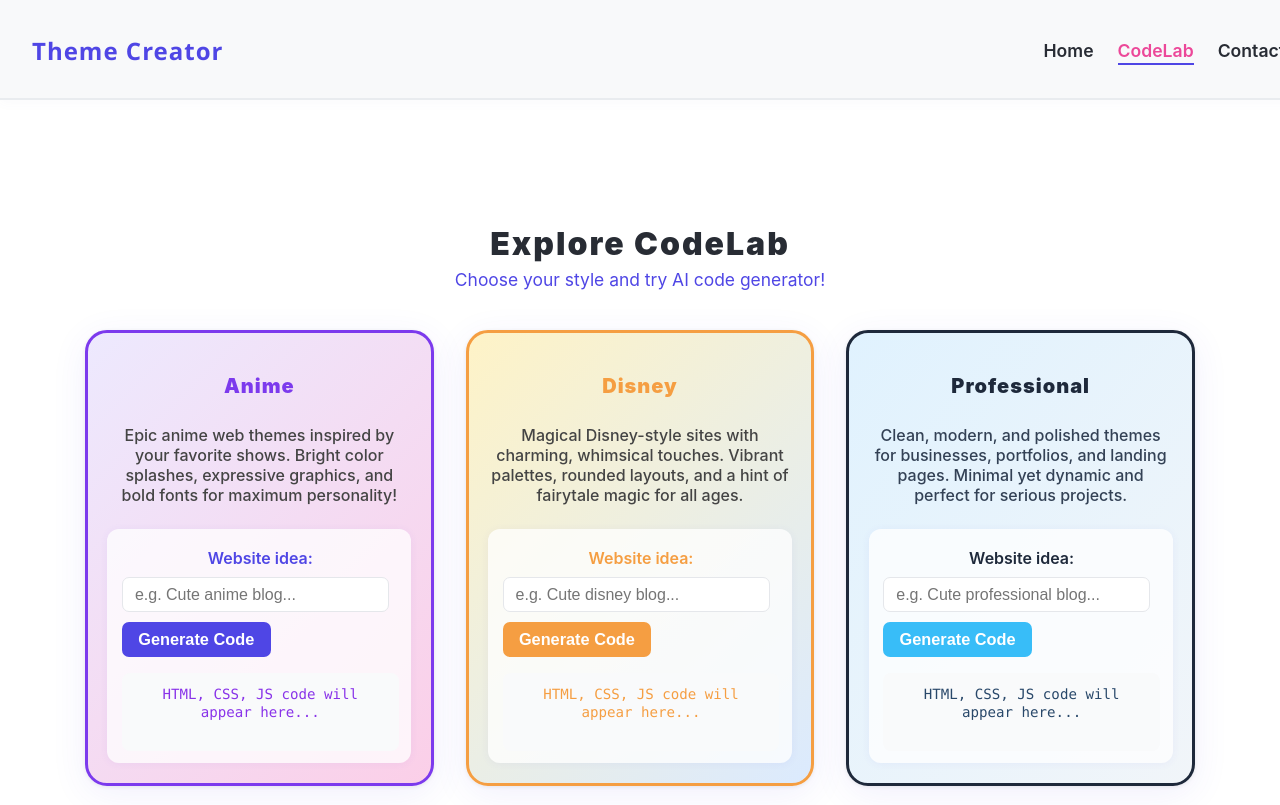
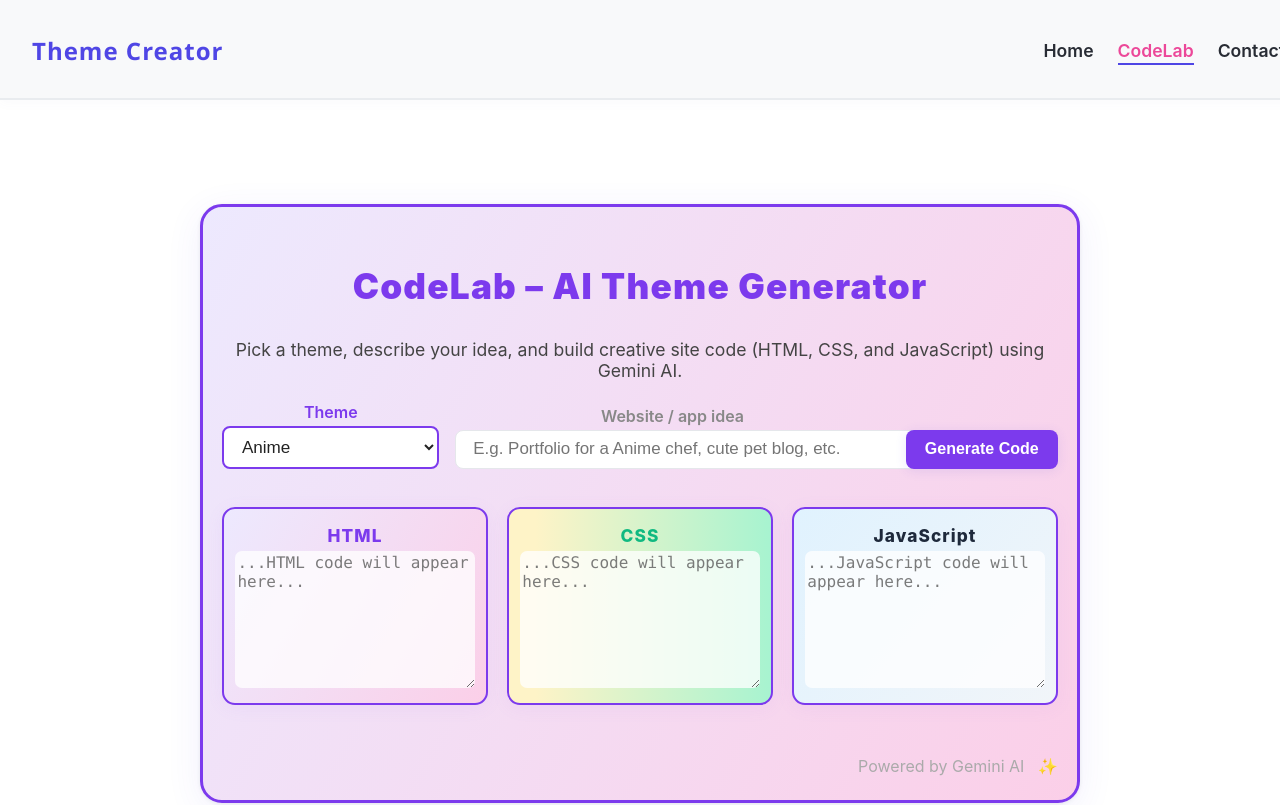
Before and after one commit to Workflow-Manager-admin/themegenie-107565-597cd14a, a React (Create React App) app in the folder theme_creator_frontend/: page /codelab in a window 1280 px wide. Shown: the top 805 px of the page. Built offline with nearby package versions, Linux system fonts and the light colour scheme.

Commit message:
CheckPoint - cgfc634dad

```diff
--- a/theme_creator_frontend/src/pages/CodeLab.jsx
+++ b/theme_creator_frontend/src/pages/CodeLab.jsx
@@ -1,193 +1,299 @@
 import React, { useState } from "react";
-import "./Themes.css";
+import "../pages/Themes.css";
+import { generateCode } from "../utils/gemini";
 
+// PUBLIC_INTERFACE
 /**
- * Async placeholder for Gemini or AI backend integration.
- * Simulates code generation for a given theme and idea.
- * @param {string} theme - The theme type: "Anime"|"Disney"|"Professional"
- * @param {string} idea - The user site idea
- * @returns {Promise<string>} - Returns generated HTML/CSS/JS as string
+ * CodeLab page: Gemini-powered code generation with theme dropdown,
+ * idea input, and colorfully styled, responsive output for HTML, CSS, JS.
  */
+function CodeLab() {
+  const THEMES = [
+    { value: "Anime", label: "Anime", accent: "var(--anime-color)", bg: "linear-gradient(120deg,#ede9fe 0%,#fbcfe8 100%)" },
+    { value: "Disney", label: "Disney", accent: "var(--disney-color)", bg: "linear-gradient(90deg,#fef3c7 40%,#dbeafe 100%)" },
+    { value: "Professional", label: "Professional", accent: "var(--professional-color)", bg: "linear-gradient(130deg,#e0f2fe 0%,#f1f5f9 100%)" },
+  ];
+  const [theme, setTheme] = useState(THEMES[0].value);
+  const [idea, setIdea] = useState("");
+  const [loading, setLoading] = useState(false);
+  const [outputs, setOutputs] = useState({ html: "", css: "", js: "" });
+  const [raw, setRaw] = useState(""); // For debugging, shows full Gemini response
+
+  // Extract HTML, CSS, JS from a multi-part code string.
+  function parseCodeSections(code) {
+    // Quick and robust way: regex split for <style>...</style> and <script>...</script>
+    if (!code) return { html: "", css: "", js: "" };
+    let html = "", css = "", js = "";
+
+    // Regexes for <style>...</style> and <script>...</script>
+    const styleMatch = code.match(/<style[^>]*>([\s\S]*?)<\/style>/i);
+    const scriptMatch = code.match(/<script[^>]*>([\s\S]*?)<\/script>/i);
+
+    if (styleMatch) css = styleMatch[1].trim();
+    if (scriptMatch) js = scriptMatch[1].trim();
+
+    // Strip <style> and <script> from html
+    html = code
+      .replace(/<style[^>]*>[\s\S]*?<\/style>/gi, "")
+      .replace(/<script[^>]*>[\s\S]*?<\/script>/gi, "")
+      .trim();
+
+    // Gemini often returns everything as one <html>...</html>: keep just the <html> if present, else the whole.
+    const htmlBlockMatch = html.match(/(<html[\s\S]*<\/html>)/i);
+    if (htmlBlockMatch) html = htmlBlockMatch[1];
+    return { html, css, js };
+  }
+
   // PUBLIC_INTERFACE
-async function generateThemeCode(theme, idea) {
-  // Simulate API delay
-  await new Promise((res) => setTimeout(res, 900));
-  // Placeholder example
-  if (!idea || !idea.trim()) {
-    return "// Please enter a website idea to get started!";
-  }
-  switch (theme) {
-    case "Anime":
-      return `<html>
-  <head>
-    <title>${idea} - Anime Theme</title>
-    <style>
-      body { background: linear-gradient(120deg,#ede9fe 0%,#fbcfe8 100%); color: #811; font-size: 120%; }
-      h1 { color: #7c3aed; text-shadow: 0 2px 14px #e0a7f6; }
-      .sparkle { color: #f472b6; font-size: 1.9em; }
-    </style>
-  </head>
-  <body>
-    <h1><span class="sparkle">★</span> ${idea} <span class="sparkle">★</span></h1>
-    <p>Welcome to your personalized Anime web experience!</p>
-  </body>
-</html>`;
-    case "Disney":
-      return `<html>
-  <head>
-    <title>${idea} - Disney Magic</title>
-    <style>
-      body { background: linear-gradient(90deg,#fef3c7 40%,#dbeafe 100%); font-family: 'Comic Sans MS', cursive; }
-      h1 { color: #f59e42; text-shadow: 0 2px 10px #fff3c9; }
-      .magic { color: #333cff; font-weight: bold; font-size: 1.6em; }
-    </style>
-  </head>
-  <body>
-    <h1><span class="magic">✨</span> ${idea} <span class="magic">✨</span></h1>
-    <p>Create your own story with Disney-inspired design!</p>
-  </body>
-</html>`;
-    case "Professional":
-      return `<html>
-  <head>
-    <title>${idea} - Professional Theme</title>
-    <style>
-      body { background: linear-gradient(130deg,#e0f2fe 0%,#f1f5f9 100%); color: #111927; }
-      h1 { color: #1e293b; letter-spacing: 1.6px; }
-      .accent { color: #38bdf8; font-weight: bold; }
-    </style>
-  </head>
-  <body>
-    <h1><span class="accent">▍</span> ${idea} <span class="accent">▍</span></h1>
-    <p>Modern, elegant theme for your professional needs.</p>
-  </body>
-</html>`;
-    default:
-      return "// AI response: Cannot generate code for unknown theme.";
+  async function handleGenerate(e) {
+    e.preventDefault();
+    setLoading(true);
+    setOutputs({ html: "", css: "", js: "" });
+    setRaw("");
+    try {
+      const code = await generateCode(theme, idea);
+      const sections = parseCodeSections(code);
+      setOutputs(sections);
+      setRaw(code);
+    } catch (err) {
+      setOutputs({ html: "", css: "", js: "" });
+      setRaw("// Error: " + String(err));
+    } finally {
+      setLoading(false);
     }
   }
 
-// Single theme card (chatbot) component
-function ThemeChatCard({ themeKey, title, desc, accentClass }) {
-  const [idea, setIdea] = useState("");
-  const [resultCode, setResultCode] = useState("");
-  const [loading, setLoading] = useState(false);
+  // For accent colors, find current selected theme
+  const currentThemeObj = THEMES.find(t => t.value === theme);
 
-  // PUBLIC_INTERFACE
-  async function handleGenerate() {
-    setLoading(true);
-    try {
-      const result = await generateThemeCode(title, idea);
-      setResultCode(result);
-    } catch (e) {
-      setResultCode("// Error: Unable to generate code.");
-    }
-    setLoading(false);
+  return (
+    <main
+      style={{
+        maxWidth: "880px",
+        margin: "0 auto",
+        padding: "2.1rem 1.1rem 2.2rem 1.1rem",
+        minHeight: "74vh",
+        width: "100%",
+      }}
+    >
+      <section
+        style={{
+          background: currentThemeObj.bg,
+          borderRadius: 22,
+          boxShadow: "0 8px 36px 0 rgba(79,70,229,0.08), 0 1px 4px 0 rgba(0,0,0,0.07)",
+          padding: "1.8rem 1.2rem 1.5rem 1.2rem",
+          border: `3px solid ${currentThemeObj.accent}`,
+          display: "flex",
+          flexDirection: "column",
+          alignItems: "stretch",
+          transition: "background 0.4s, border 0.3s",
+        }}
+      >
+        <h1 style={{
+          marginBottom: "0.42em",
+          fontWeight: 900,
+          letterSpacing: 1.2,
+          color: currentThemeObj.accent,
+          fontSize: "2.2rem",
+        }}>
+          CodeLab – AI Theme Generator
+        </h1>
+        <p style={{
+          color: "#444",
+          fontSize: "1.1em",
+          marginBottom: "1.2em"
+        }}>
+          Pick a theme, describe your idea, and build creative site code (HTML, CSS, and JavaScript) using Gemini AI.
+        </p>
+
+        <form
+          onSubmit={handleGenerate}
+          style={{
+            display: "flex",
+            flexWrap: "wrap",
+            gap: "1rem",
+            alignItems: "flex-end",
+            marginBottom: "2.2em"
+          }}
+          aria-label="Theme and idea input"
+        >
+          <div style={{ minWidth: 150, flex: "1 1 160px", maxWidth: 220 }}>
+            <label htmlFor="theme-dropdown" style={{ fontWeight: 600, color: currentThemeObj.accent }}>Theme</label>
+            <select
+              id="theme-dropdown"
+              value={theme}
+              style={{
+                width: "100%",
+                marginTop: 4,
+                borderRadius: 8,
+                padding: "0.5em 0.8em",
+                background: "#fff",
+                border: `2px solid ${currentThemeObj.accent}`,
+                color: "#222",
+                fontSize: "1.07em",
+                outline: "none"
+              }}
+              onChange={e => setTheme(e.target.value)}
+              disabled={loading}
+            >
+              {THEMES.map(option => (
+                <option value={option.value} key={option.value}>{option.label}</option>
+              ))}
+            </select>
+          </div>
+          <div style={{ flex: "2 1 320px" }}>
+            <label htmlFor="idea-input" style={{ fontWeight: 600, color: "#888" }}>Website / app idea</label>
+            <input
+              id="idea-input"
+              type="text"
+              value={idea}
+              placeholder={`E.g. Portfolio for a ${theme} chef, cute pet blog, etc.`}
+              required
+              maxLength={180}
+              style={{
+                width: "100%",
+                marginTop: 4,
+                borderRadius: 8,
+                padding: "0.5em 1em",
+                fontSize: "1.06em",
+                border: "1.8px solid #e5e7eb",
+                outline: "none",
+              }}
+              onChange={e => setIdea(e.target.value)}
+              disabled={loading}
+              aria-label="Describe your idea for the generator"
+            />
+          </div>
+          <div>
+            <button
+              type="submit"
+              style={{
+                background: currentThemeObj.accent,
+                color: "#fff",
+                padding: "0.64em 1.2em",
+                border: "none",
+                borderRadius: 8,
+                fontSize: "1em",
+                fontWeight: 700,
+                cursor: loading ? "not-allowed" : "pointer",
+                boxShadow: "0 2px 12px rgba(76,60,229,0.11)",
+                marginTop: 15
+              }}
+              disabled={loading || !idea.trim()}
+              aria-busy={loading}
+            >
+              {loading ? "Generating…" : "Generate Code"}
+            </button>
+          </div>
+        </form>
+
+        <ResponsivePreviewOutputs outputs={outputs} accent={currentThemeObj.accent} />
+
+        {/* Debug raw Gemini output, can be removed. */}
+        {/* <textarea style={{display: "none"}} value={raw} readOnly rows={4} /> */}
+
+        <div style={{
+          margin: "2.4em 0 0",
+          textAlign: "right",
+          fontSize: "1em",
+          color: "#aaa",
+        }}>
+          Powered by Gemini AI &nbsp; <span aria-label="sparkles" role="img">✨</span>
+        </div>
+      </section>
+    </main>
+  );
 }
 
+// Responsive component to display three labeled output boxes for HTML, CSS, JS.
+function ResponsivePreviewOutputs({ outputs, accent }) {
+  // Responsive: stack in one column on mobile, otherwise grid
   return (
-    <section className={`theme-card ${accentClass}`} tabIndex={0} aria-label={`${title} theme card`}>
-      <h2 className="theme-title">{title}</h2>
-      <p className="theme-description">{desc}</p>
-      {/* Chat UI */}
-      <div className="ai-section" style={{ marginTop: ".5em" }}>
-        <label htmlFor={`ai-prompt-${themeKey}`} className="theme-ai-label">
-          Website idea:
-        </label>
-        <div className="theme-ai-input-row">
-          <input
-            className="theme-ai-input"
-            type="text"
-            id={`ai-prompt-${themeKey}`}
-            maxLength={120}
-            placeholder={`e.g. Cute ${title.toLowerCase()} blog...`}
-            value={idea}
-            onChange={(e) => setIdea(e.target.value)}
-            disabled={loading}
+    <section style={{
+      display: "grid",
+      gridTemplateColumns: "1fr 1fr 1fr",
+      gap: "1.2em",
+      marginTop: "0.2em",
+      marginBottom: "0.8em"
+    }}>
+      <PreviewPanel
+        label="HTML"
+        value={outputs.html}
+        accent={accent}
+        gradient="linear-gradient(120deg,#ede9fe 0%,#fbcfe8 100%)"
+        codeColor="#7c3aed"
       />
-          <button
-            className="theme-generate-btn"
-            onClick={handleGenerate}
-            disabled={!idea.trim() || loading}
-            aria-busy={loading}
-          >
-            {loading ? "Generating..." : "Generate Code"}
-          </button>
-        </div>
-        <div className="theme-ai-output">
-          <pre style={{
-            background: "none",
-            color: accentClass === "anime" ? "#8933e9"
-              : accentClass === "disney" ? "#f59e42"
-              : accentClass === "professional" ? "#29486a"
-              : "#666",
-            margin: 0,
-            fontFamily: "'Fira Mono','Menlo',monospace",
-            fontSize: "0.93em",
-            lineHeight: "1.28",
-            whiteSpace: "pre-wrap",
-            wordBreak: "break-word",
-            minHeight: "44px",
-            padding: "0",
-          }}>
-            {resultCode ? resultCode : "HTML, CSS, JS code will appear here..."}
-          </pre>
-        </div>
-      </div>
+      <PreviewPanel
+        label="CSS"
+        value={outputs.css}
+        accent={accent}
+        gradient="linear-gradient(90deg,#fef3c7 10%,#a7f3d0 100%)"
+        codeColor="#10b981"
+      />
+      <PreviewPanel
+        label="JavaScript"
+        value={outputs.js}
+        accent={accent}
+        gradient="linear-gradient(130deg,#e0f2fe,#f1f5f9 100%)"
+        codeColor="#1e293b"
+      />
+      <style>{`
+        @media (max-width: 960px) {
+          section[aria-label="output-panels"] { grid-template-columns: 1fr !important;}
+        }
+      `}</style>
     </section>
   );
 }
 
 // PUBLIC_INTERFACE
-function CodeLab() {
-  /**
-   * CodeLab page with three fully interactive, themed chatbot cards (Anime, Disney, Professional).
-   * Each card is self-contained, styled, and updates output with generateThemeCode().
-   * Responsive, fun, and colorful layout.
-   */
+function PreviewPanel({ label, value, accent, gradient, codeColor }) {
   return (
-    <main className="themes-page-main">
-      <h1 style={{ marginBottom: "0.2em", fontWeight: 900, letterSpacing: 2 }}>
-        Explore CodeLab
-      </h1>
-      <p style={{ color: "#4f46e5", fontSize: "1.09em", margin: 0 }}>
-        Choose your style and try AI code generator!
-      </p>
-      <div className="themes-grid">
-        <ThemeChatCard
-          themeKey="anime"
-          title="Anime"
-          desc="Epic anime web themes inspired by your favorite shows. Bright color splashes, expressive graphics, and bold fonts for maximum personality!"
-          accentClass="anime"
-        />
-        <ThemeChatCard
-          themeKey="disney"
-          title="Disney"
-          desc="Magical Disney-style sites with charming, whimsical touches. Vibrant palettes, rounded layouts, and a hint of fairytale magic for all ages."
-          accentClass="disney"
-        />
-        <ThemeChatCard
-          themeKey="professional"
-          title="Professional"
-          desc="Clean, modern, and polished themes for businesses, portfolios, and landing pages. Minimal yet dynamic and perfect for serious projects."
-          accentClass="professional"
+    <div
+      style={{
+        display: "flex",
+        flexDirection: "column",
+        borderRadius: 13,
+        padding: "1em 0.7em 0.5em 0.7em",
+        border: `2.5px solid ${accent}`,
+        background: gradient,
+        minHeight: 170,
+        position: "relative",
+        boxShadow: "0 3px 18px 0 rgba(150,120,246,0.07)",
+      }}
+      aria-label={`${label}-output`}
+    >
+      <span style={{
+        fontWeight: 800,
+        letterSpacing: 1.1,
+        fontSize: "1.08em",
+        color: codeColor,
+        marginBottom: "0.3em"
+      }}>
+        {label}
+      </span>
+      <textarea
+        value={value}
+        readOnly
+        spellCheck={false}
+        rows={7}
+        style={{
+          background: "rgba(255,255,255,0.81)",
+          color: "#222",
+          fontFamily: "Fira Mono, Menlo, monospace",
+          fontSize: "1em",
+          border: "none",
+          borderRadius: 7,
+          resize: "vertical",
+          minHeight: 90,
+          outline: "none",
+          marginBottom: "0.1em",
+          opacity: value ? 1 : 0.95,
+        }}
+        aria-label={`${label} code output`}
+        placeholder={`...${label} code will appear here...`}
       />
     </div>
-      <div style={{ textAlign: "center", marginTop: "1.8em", fontSize: "2rem" }}>
-        <span role="img" aria-label="palette">
-          🎨
-        </span>
-        <div
-          style={{
-            margin: "1.1rem 0 0",
-            color: "#888",
-            fontSize: "1.08rem",
-          }}
-        >
-          Custom themes &amp; AI-powered code generator launching soon!
-        </div>
-      </div>
-    </main>
   );
 }
 
```
Lines whose indentation alone changed are shown as unchanged.
